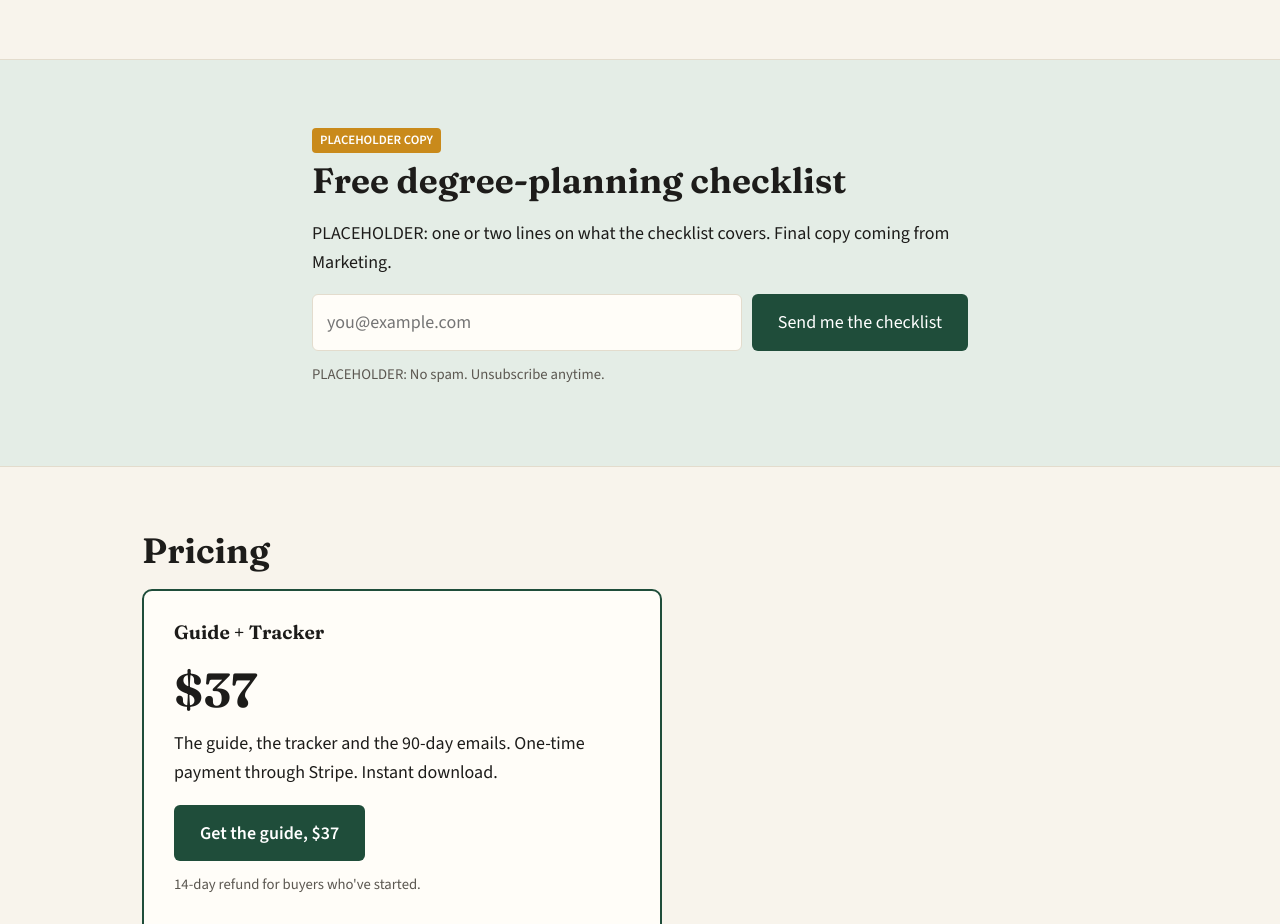
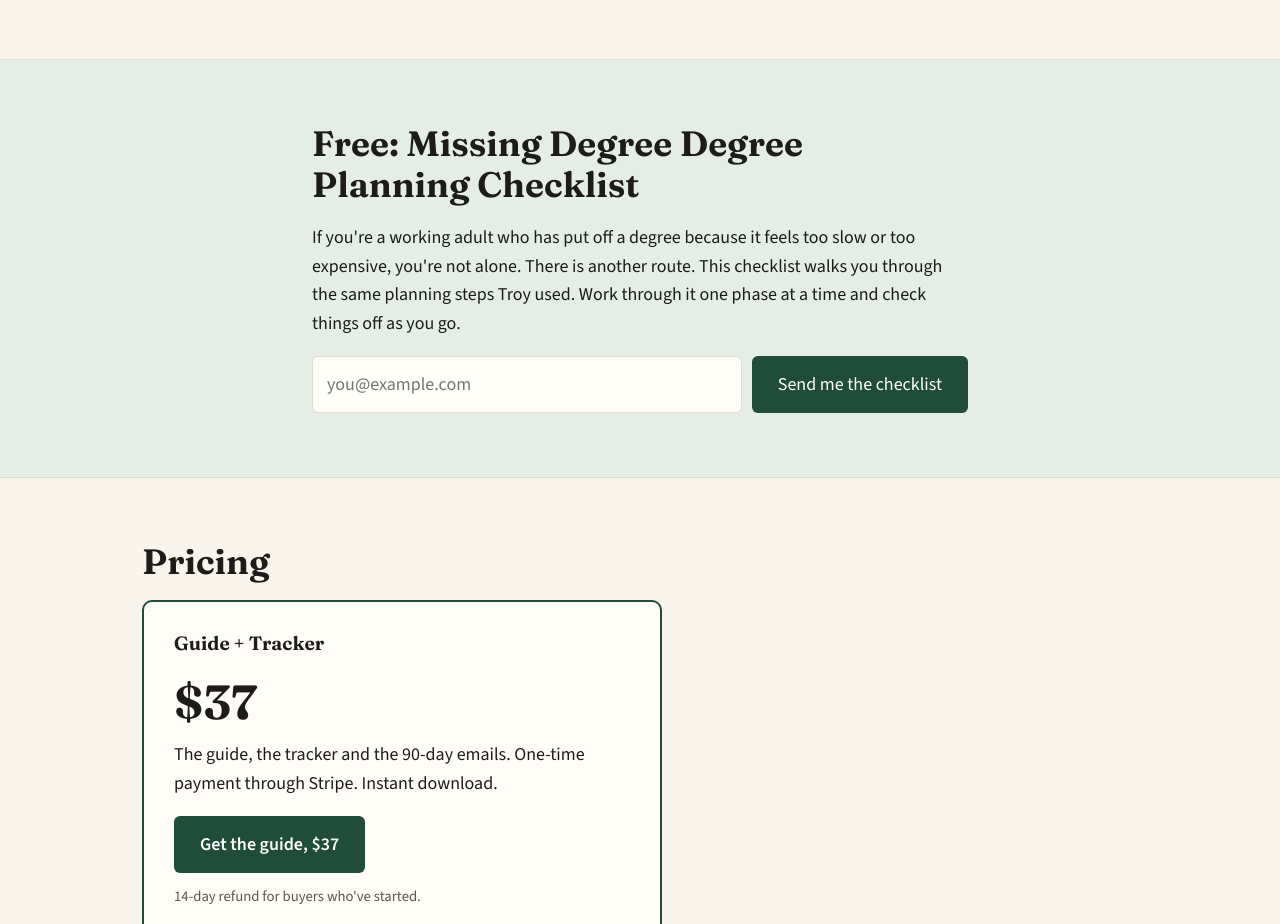
Before and after one commit to Twi1993/missing-piece, a plain HTML site: page index.html in a window 1280 px wide. Shown: the part 4060-4984 px from the top of the page. Drawn offline with nearby package versions, Linux system fonts and the light colour scheme.

Commit message:
Preview: checklist section copy from Marketing

```diff
--- a/index.html
+++ b/index.html
@@ -160,17 +160,15 @@ dialog h3{margin-top:1.2em}
 </div></section>
 
 <section id="checklist" class="signup"><div class="wrap narrow">
-  <span class="ph">PLACEHOLDER COPY</span>
-  <h2>Free degree-planning checklist</h2>
-  <p>PLACEHOLDER: one or two lines on what the checklist covers. Final copy coming from Marketing.</p>
+  <h2>Free: Missing Degree Degree Planning Checklist</h2>
+  <p>If you're a working adult who has put off a degree because it feels too slow or too expensive, you're not alone. There is another route. This checklist walks you through the same planning steps Troy used. Work through it one phase at a time and check things off as you go.</p>
   <form id="mlForm" action="https://assets.mailerlite.com/jsonp/2231507/forms/202959078722373566/subscribe" method="post">
     <label class="skip" for="mlEmail">Email address</label>
     <input id="mlEmail" type="email" name="fields[email]" placeholder="you@example.com" required autocomplete="email">
     <input type="hidden" name="ml-submit" value="1"><input type="hidden" name="anticsrf" value="true">
     <button class="btn" type="submit">Send me the checklist</button>
   </form>
-  <p class="msg" id="mlMsg" hidden>PLACEHOLDER: Thanks! Check your inbox to confirm your email.</p>
-  <p class="fine">PLACEHOLDER: No spam. Unsubscribe anytime.</p>
+  <p class="msg" id="mlMsg" hidden>Thanks! Check your inbox to confirm your email.</p>
 </div></section>
 <script>(function(){var f=document.getElementById('mlForm');f.addEventListener('submit',function(e){e.preventDefault();fetch(f.action,{method:'POST',body:new FormData(f)}).then(function(){f.hidden=true;document.getElementById('mlMsg').hidden=false;if(window.va)va('event',{name:'checklist_signup'});}).catch(function(){f.submit();});});})();</script>
 
```
